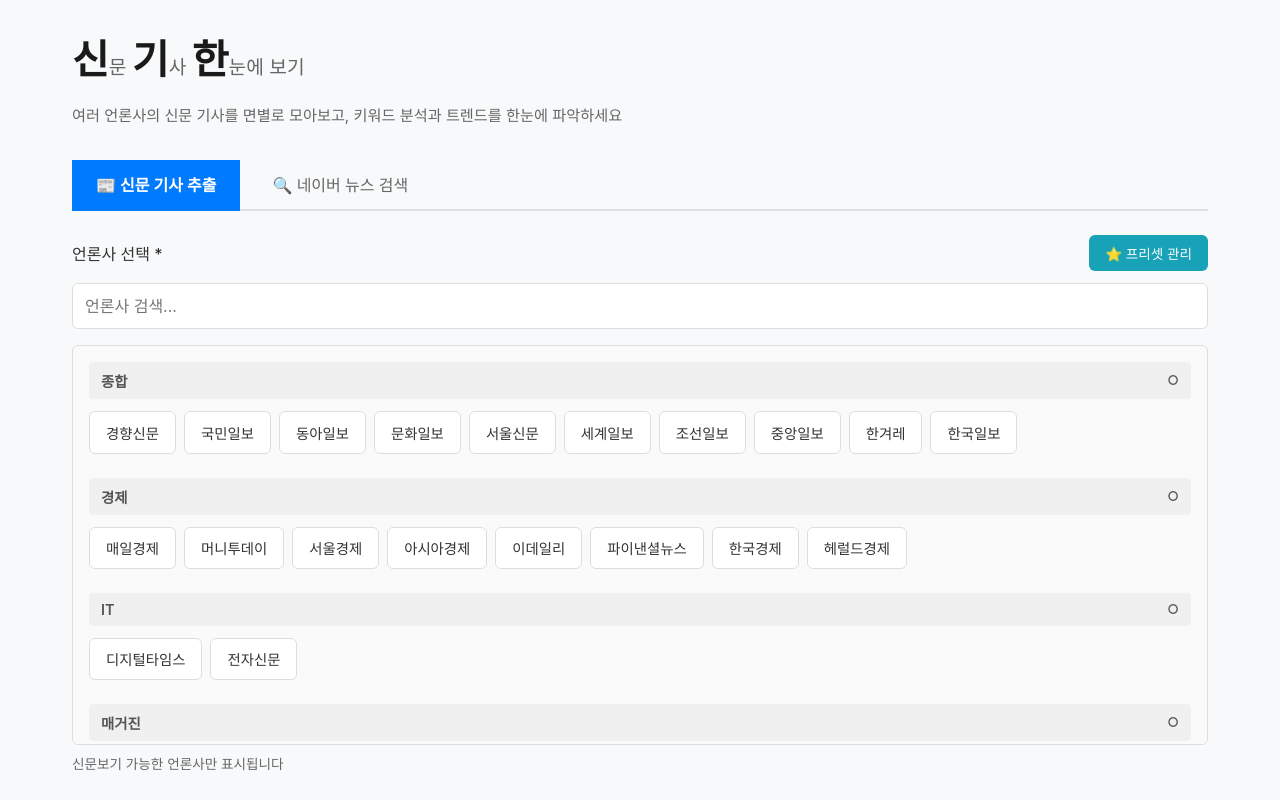
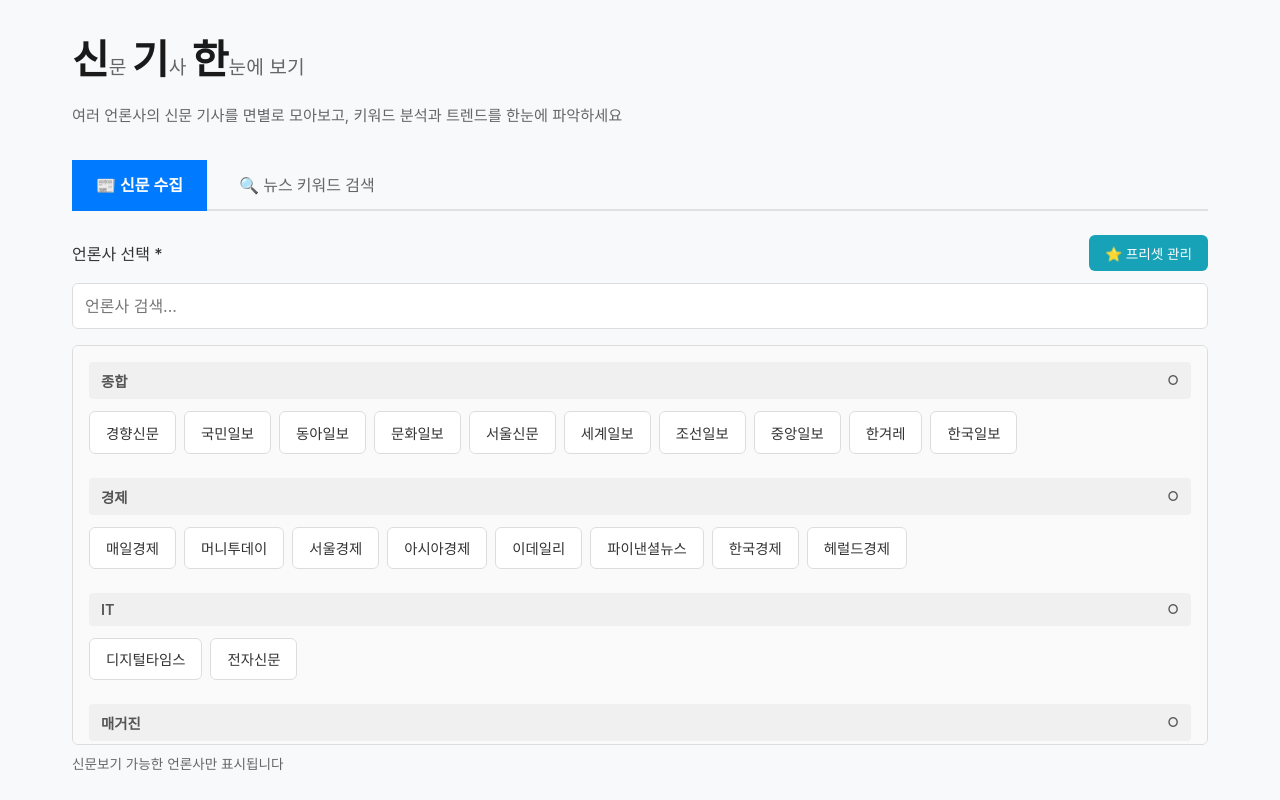
Before and after one commit to munsongajae/singihan, a Next.js app: page / in a window 1280 px wide. Shown: the top 800 px of the page. Built offline with nearby package versions, Linux system fonts and the light colour scheme.

Commit message:
Update tab titles

```diff
--- a/app/components/NewsScraper.tsx
+++ b/app/components/NewsScraper.tsx
@@ -712,7 +712,7 @@
               marginBottom: '-2px'
             }}
           >
-            📰 신문 기사 추출
+            📰 신문 수집
           </button>
           <button
             type="button"
@@ -730,12 +730,12 @@
               marginBottom: '-2px'
             }}
           >
-            🔍 네이버 뉴스 검색
+            🔍 뉴스 키워드 검색
           </button>
         </div>
       </div>
 
-      {/* 신문 기사 추출 탭 */}
+      {/* 신문 수집 탭 */}
       {activeTab === 'scrape' && (
         <form onSubmit={handleSubmit} style={{ marginBottom: '2rem' }}>
         {/* 언론사 선택 영역 */}
@@ -1148,7 +1148,7 @@
       </form>
       )}
 
-      {/* 네이버 뉴스 검색 탭 */}
+      {/* 뉴스 키워드 검색 탭 */}
       {activeTab === 'search' && (
         <div style={{
           padding: '1.5rem',
@@ -1162,7 +1162,7 @@
             color: '#333',
             marginBottom: '1.5rem'
           }}>
-            🔍 네이버 뉴스 키워드 검색
+            🔍 뉴스 키워드 검색
           </h2>
 
           <form onSubmit={handleNewsSearchSubmit} style={{ marginBottom: '1rem' }}>
```
